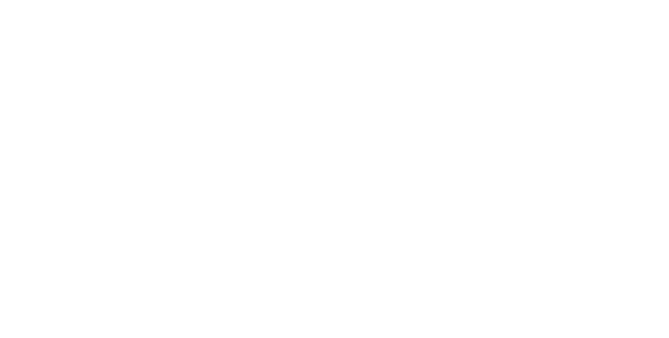
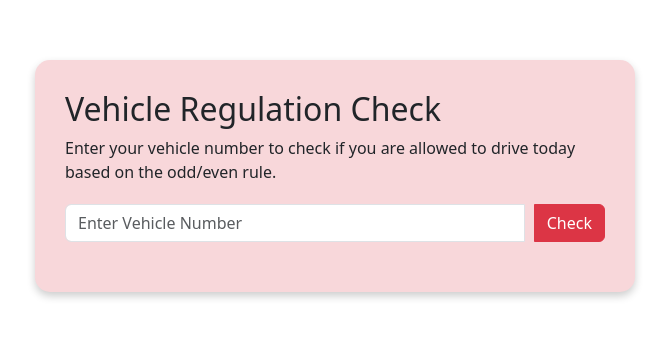
Before and after one commit to varun426/TVMS-App, a React (Create React App) app in the folder frontend/: page /vehicle-regulate1 in a window 1280 px wide. Before the commit this address had no page. Shown: the top 338 px of the page, without its empty margins (305-974 px from the left). Built offline with nearby package versions, Linux system fonts and the light colour scheme.

Commit message:
Implement Vehicle Regulation UI

```diff
--- a/frontend/src/App.js
+++ b/frontend/src/App.js
@@ -2,6 +2,7 @@
 import { BrowserRouter, Routes, Route } from 'react-router-dom';
 import './App.css';
 import Tiles from './components/Tiles';
+import VehicleRegulationCheck from './components/VehicleRegulationCheck';
 import 'bootstrap/dist/css/bootstrap.min.css';
 
 function App() {
@@ -10,6 +11,7 @@
       <Routes>
         <Route path="" element={<Tiles/>}></Route>
         <Route path="/vehicle-regulate" element={<Tiles/>}></Route>
+        <Route path="/vehicle-regulate1" element={<VehicleRegulationCheck />} />
       </Routes>
     </BrowserRouter>
   );
--- a/frontend/src/components/Tiles.js
+++ b/frontend/src/components/Tiles.js
@@ -24,7 +24,7 @@
 const Tiles = () => {
     const navigate = useNavigate();
     const checkAvailability=()=>{
-        navigate('/vehicle-regulate');
+        navigate('/vehicle-regulate1');
     }
     return <div className="outer-div">
         <div className="inner-div">
--- /dev/null
+++ b/frontend/src/components/VehicleRegulationCheck/VehicleRegulationCheck.css
@@ -0,0 +1,28 @@
+.regulation-container {
+    background-color: #f8d7da;
+    padding: 30px;
+    border-radius: 15px;
+    max-width: 600px;
+    margin: 60px auto;
+    box-shadow: 0 4px 8px rgba(0, 0, 0, 0.2);
+  }
+
+  .input-group {
+    display: flex;
+    gap: 10px;
+    margin-top: 20px;
+    margin-bottom: 20px;
+  }
+
+  .rule-box {
+    background-color: white;
+    padding: 15px;
+    border-radius: 10px;
+    border-left: 5px solid red;
+    color: #333;
+  }
+
+  .rule-box strong {
+    color: red;
+    font-size: 1.2em;
+  }
--- /dev/null
+++ b/frontend/src/components/VehicleRegulationCheck/VehicleRegulationCheck.js
@@ -0,0 +1,48 @@
+import React, { useState } from "react";
+import './VehicleRegulationCheck.css'; // Create and style this as needed
+
+const VehicleRegulationCheck = () => {
+  const [vehicleNumber, setVehicleNumber] = useState("");
+  const [rule, setRule] = useState("");
+
+  const checkRule = () => {
+    const lastDigit = vehicleNumber.trim().slice(-1);
+    if (!/^\d$/.test(lastDigit)) {
+      setRule("Please enter a valid vehicle number ending with a digit.");
+      return;
+    }
+    const isEven = parseInt(lastDigit, 10) % 2 === 0;
+    setRule(
+      isEven
+        ? "Even-numbered vehicles are allowed to drive today."
+        : "Odd-numbered vehicles are allowed to drive today."
+    );
+  };
+
+  return (
+    <div className="regulation-container">
+      <h2>Vehicle Regulation Check</h2>
+      <p>Enter your vehicle number to check if you are allowed to drive today based on the odd/even rule.</p>
+
+      <div className="input-group">
+        <input
+          type="text"
+          placeholder="Enter Vehicle Number"
+          value={vehicleNumber}
+          onChange={(e) => setVehicleNumber(e.target.value)}
+          className="form-control"
+        />
+        <button className="btn btn-danger" onClick={checkRule}>Check</button>
+      </div>
+
+      {rule && (
+        <div className="rule-box">
+          <strong>Today's Rule</strong>
+          <p>{rule}</p>
+        </div>
+      )}
+    </div>
+  );
+};
+
+export default VehicleRegulationCheck;
--- /dev/null
+++ b/frontend/src/components/VehicleRegulationCheck/index.js
@@ -0,0 +1,2 @@
+// components/VehicleRegulationCheck/index.js
+export { default } from './VehicleRegulationCheck';
```
